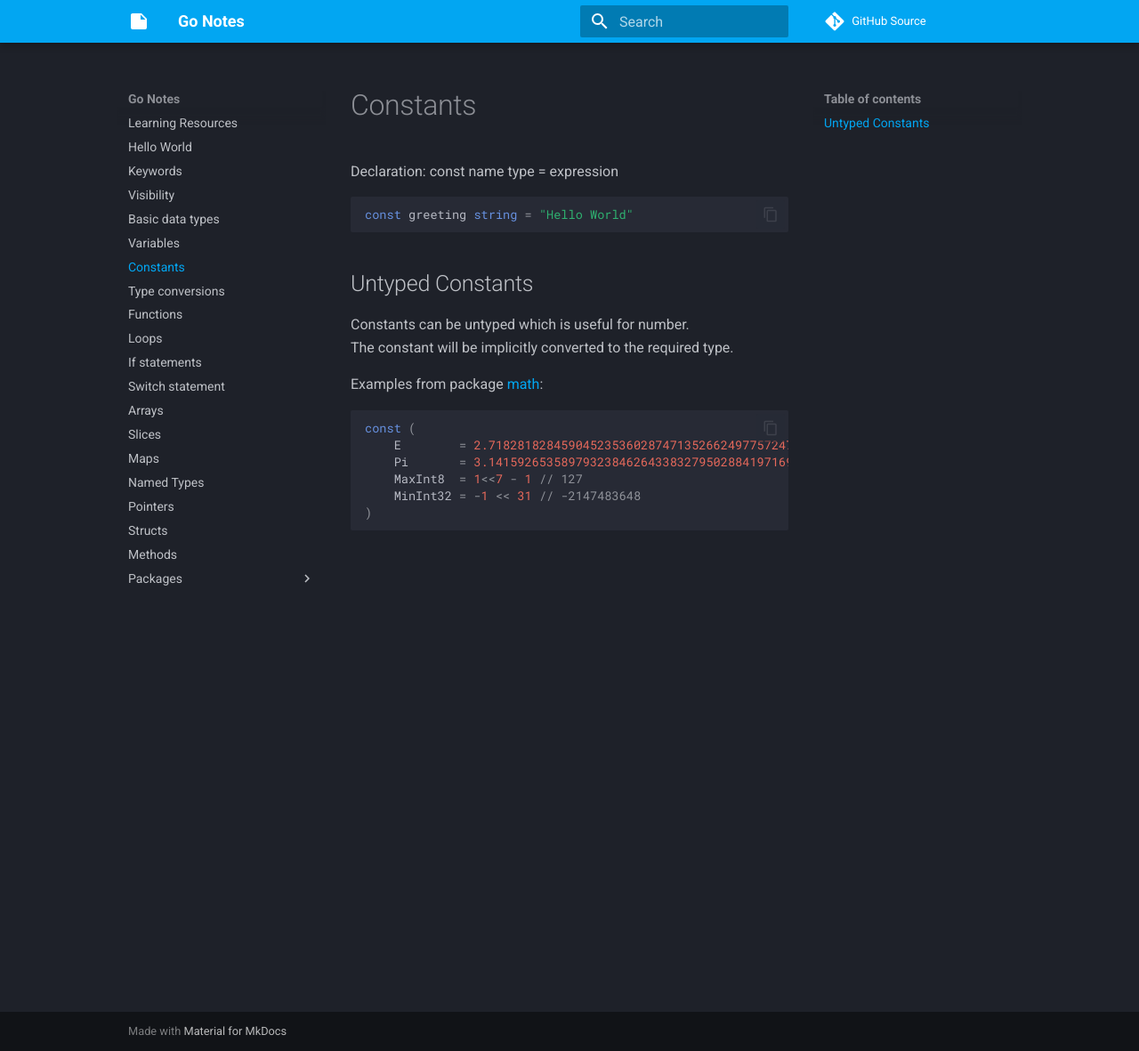
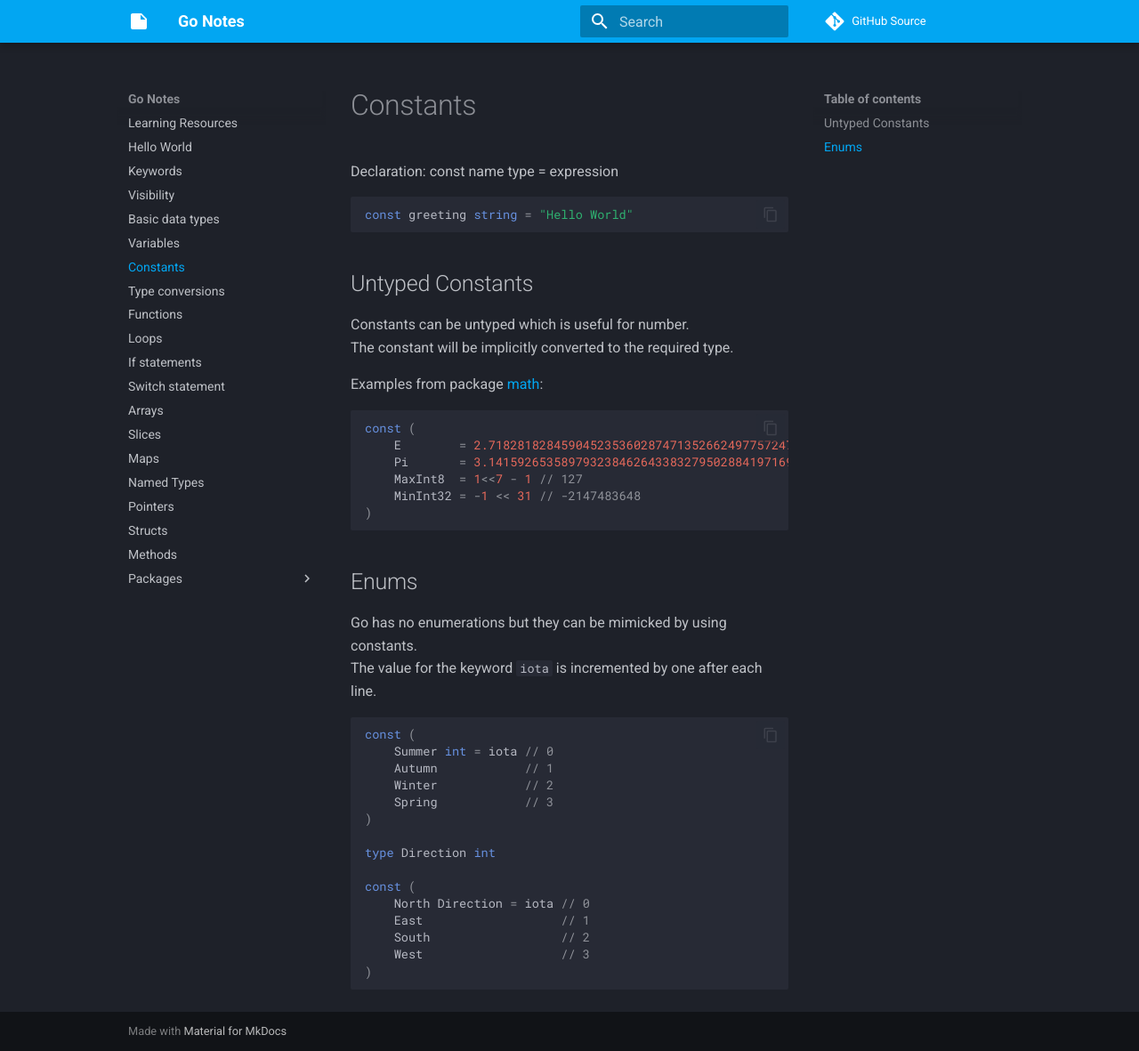
Before and after one commit to Lixfeld/go-notes, an MkDocs documentation site: the page built from docs/constants.md, in a window 1280 px wide and 1181 px high. Shown: the whole window at 89% size. Built offline with MkDocs 1.6.1 and Material for MkDocs 9.7.7, drawn with Linux system fonts in a browser that asks for light colours; comment, search, counter and statistics services are not loaded.

Commit message:
Add enum notes to constants

````diff
--- a/docs/constants.md
+++ b/docs/constants.md
@@ -1,5 +1,6 @@
 # Constants
 Declaration: const name type = expression
+
 ```go
 const greeting string = "Hello World"
 ```
@@ -18,3 +19,25 @@ const (
 	MinInt32 = -1 << 31 // -2147483648
 )
 ```
+
+## Enums
+Go has no enumerations but they can be mimicked by using constants.
+The value for the keyword `iota` is incremented by one after each line.
+
+```go
+const (
+	Summer int = iota // 0
+	Autumn            // 1
+	Winter            // 2
+	Spring            // 3
+)
+
+type Direction int
+
+const (
+	North Direction = iota // 0
+	East                   // 1
+	South                  // 2
+	West                   // 3
+)
+```
````
